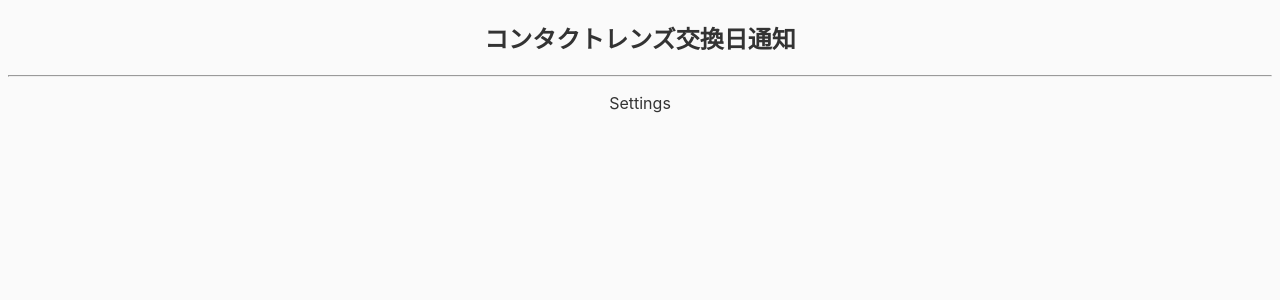
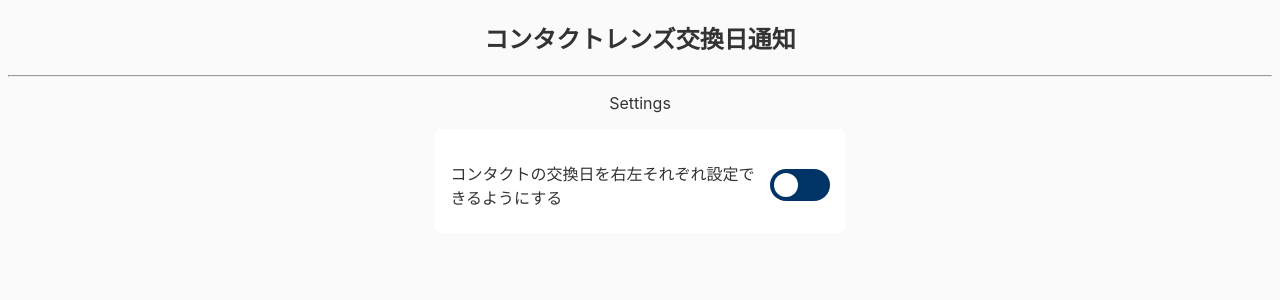
Before and after one commit to naotsukamoto/contact-app, a React (Create React App) app: page /settings in a window 1280 px wide. Shown: the top 300 px of the page. Built offline with nearby package versions, Linux system fonts and the light colour scheme; no server answers.

Commit message:
add each setting component

```diff
--- /dev/null
+++ b/src/components/atoms/ToggleButton.tsx
@@ -0,0 +1,71 @@
+import React, { memo } from "react";
+import styled from "styled-components";
+
+const SToggleButton = styled.div`
+  margin-left: 8px;
+
+  & input {
+    display: none;
+    &:checked + label {
+      background-color: #ff9933;
+      &::before {
+        left: 2em;
+      }
+    }
+  }
+
+  & label {
+    background-color: #003366;
+    border-radius: 2em;
+    border: 2px solid var(--text-color);
+    display: flex;
+    align-items: center;
+    justify-content: space-around;
+    height: 2em;
+    position: relative;
+    transition: 0.5s;
+    width: 3.75em;
+
+    &::before {
+      background-color: #fff;
+      border-radius: 100%;
+      content: "";
+      display: inline-block;
+      height: 1.5em;
+      position: absolute;
+      left: 0.25em;
+      transition: 0.2s ease-out;
+      width: 1.5em;
+      z-index: 2;
+    }
+
+    &::after {
+      background-color: red;
+      border-radius: 100%;
+      content: "";
+      display: inline-block;
+      height: 1.5em;
+      position: absolute;
+      right: 0.25em;
+      visibility: hidden;
+      width: 1.5em;
+      z-index: 2;
+    }
+  }
+`;
+
+type Props = {
+  handleChange: () => void;
+};
+
+export const ToggleButton: React.FC<Props> = memo((props) => {
+  const { handleChange } = props;
+  return (
+    <>
+      <SToggleButton>
+        <input id="btn-mode" type="checkbox" onChange={handleChange} />
+        <label htmlFor="btn-mode"></label>
+      </SToggleButton>
+    </>
+  );
+});
--- /dev/null
+++ b/src/components/molecules/SettingWithToogle.tsx
@@ -0,0 +1,29 @@
+import React, { memo } from "react";
+import styled from "styled-components";
+
+import { ToggleButton } from "../atoms/ToggleButton";
+import { SBox } from "./ExchangeDay";
+
+const SEachSetting = styled.div`
+  display: flex;
+  text-align: left;
+  justify-content: center;
+  align-items: center;
+`;
+
+type Props = {
+  settingContent: string;
+  handleChange: () => void;
+};
+
+export const SettingWithToggle: React.FC<Props> = memo((props) => {
+  const { settingContent, handleChange } = props;
+  return (
+    <SBox>
+      <SEachSetting>
+        <p>{settingContent}</p>
+        <ToggleButton handleChange={handleChange} />
+      </SEachSetting>
+    </SBox>
+  );
+});
--- a/src/components/pages/Settings.tsx
+++ b/src/components/pages/Settings.tsx
@@ -1,14 +1,22 @@
 import React from "react";
 import styled from "styled-components";
+import { SettingWithToggle } from "../molecules/SettingWithToogle";
 
 const SContainer = styled.div`
   text-align: center;
 `;
 
 export const Settings: React.FC = () => {
+  // toggleのONのOFFによって実行される関数
+  const handleChange = () => {};
+
   return (
     <SContainer>
       <p>Settings</p>
+      <SettingWithToggle
+        settingContent="コンタクトの交換日を右左それぞれ設定できるようにする"
+        handleChange={handleChange}
+      />
     </SContainer>
   );
 };
```
